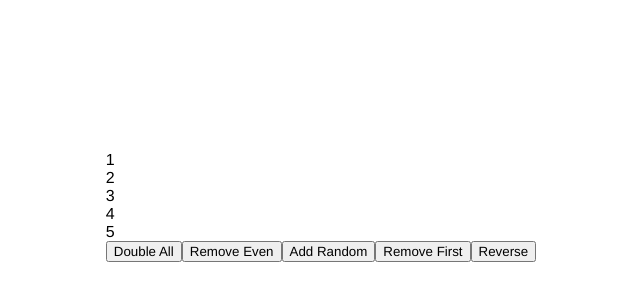
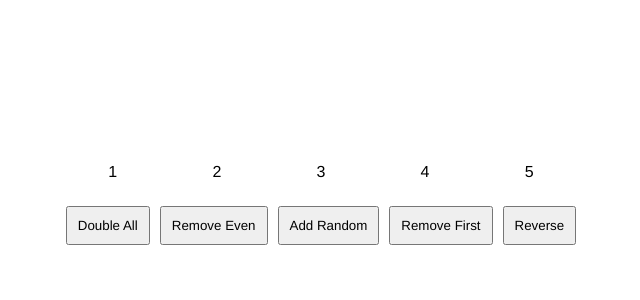
Before and after one commit to SanjeevMidda/array-manipulation, a React (Create React App) app: page / in a window 1280 px wide. Shown: the part 194-494 px from the top of the page, without its empty margins (319-959 px from the left). Built offline with nearby package versions, Linux system fonts and the light colour scheme.

Commit message:
added additional styles to button, p tag, and the list and button containers

```diff
--- a/src/index.css
+++ b/src/index.css
@@ -10,3 +10,29 @@
   align-items: center;
   height: 100dvh;
 }
+
+.mainContainer {
+  display: flex;
+  flex-direction: column;
+}
+
+.listContainer {
+  display: flex;
+  justify-content: space-around;
+  align-items: center;
+  margin-bottom: 20px;
+}
+
+.buttonContainer {
+  display: flex;
+  justify-content: space-between;
+}
+
+button {
+  padding: 10px;
+  margin: 5px;
+}
+
+p {
+  font-weight: 500;
+}
```
